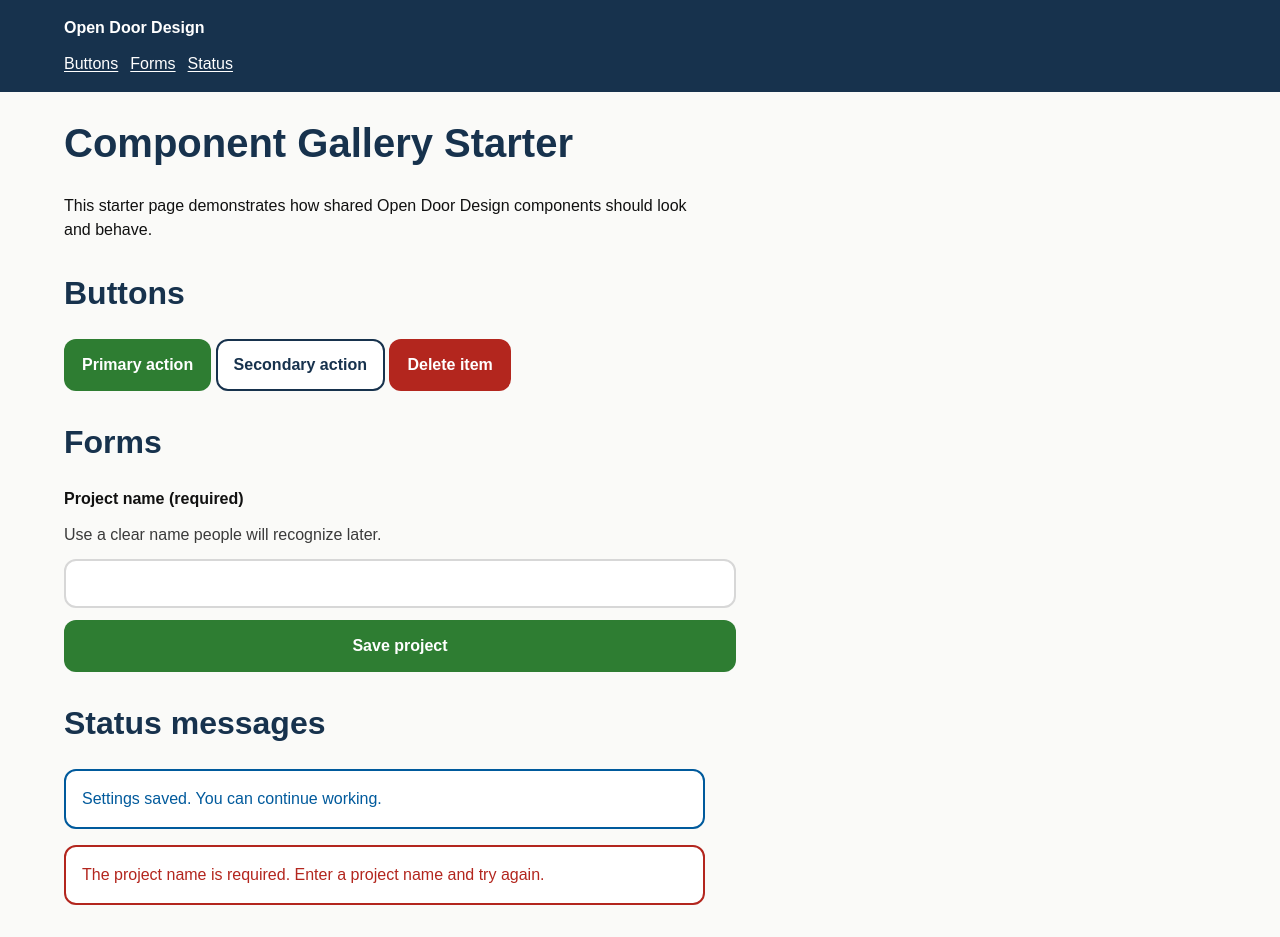
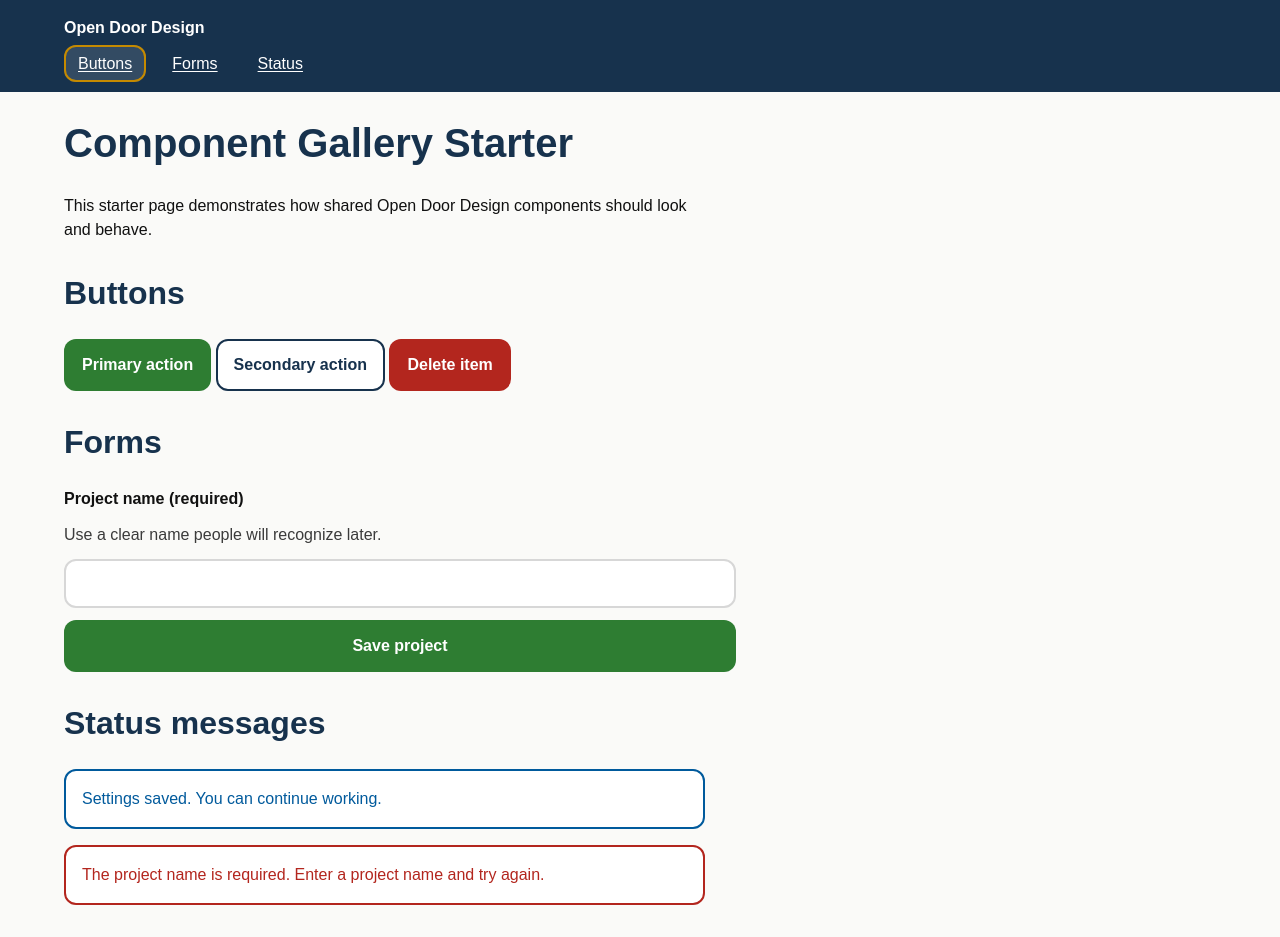
Before and after one commit to Dizno1/DesignPhilosophyAndStandards, a plain HTML site: page Examples/Component Gallery Starter.html in a window 1280 px wide. In both pictures the pointer is over the link "Buttons". Drawn offline with Linux system fonts and the light colour scheme.

Commit message:
Corrected the Contrast Plan

```diff
--- a/Components/CSS/odd-layout.css
+++ b/Components/CSS/odd-layout.css
@@ -41,6 +41,21 @@
   padding: 0;
 }
 
+.odd-nav-list a {
+  color: var(--odd-color-surface);
+  border: 2px solid transparent;
+  border-radius: var(--odd-radius);
+  padding: var(--odd-space-2) var(--odd-space-3);
+}
+
+.odd-nav-list a:hover,
+.odd-nav-list a:focus-visible,
+.odd-nav-list a[aria-current="page"] {
+  border-color: var(--odd-color-focus);
+  background: rgba(255, 255, 255, 0.12);
+  color: var(--odd-color-surface);
+}
+
 @media (max-width: 24rem) {
   .odd-container {
     width: min(100% - 1rem, 72rem);
```
Also changed, not shown: 4 other files.
